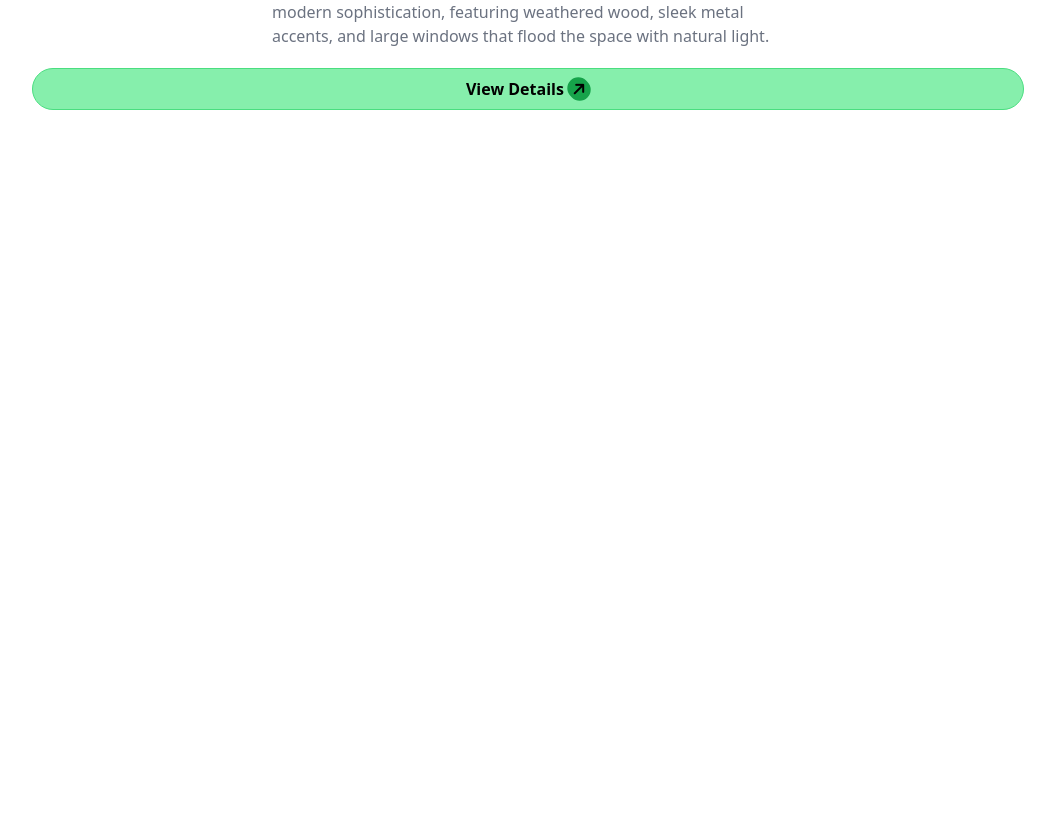
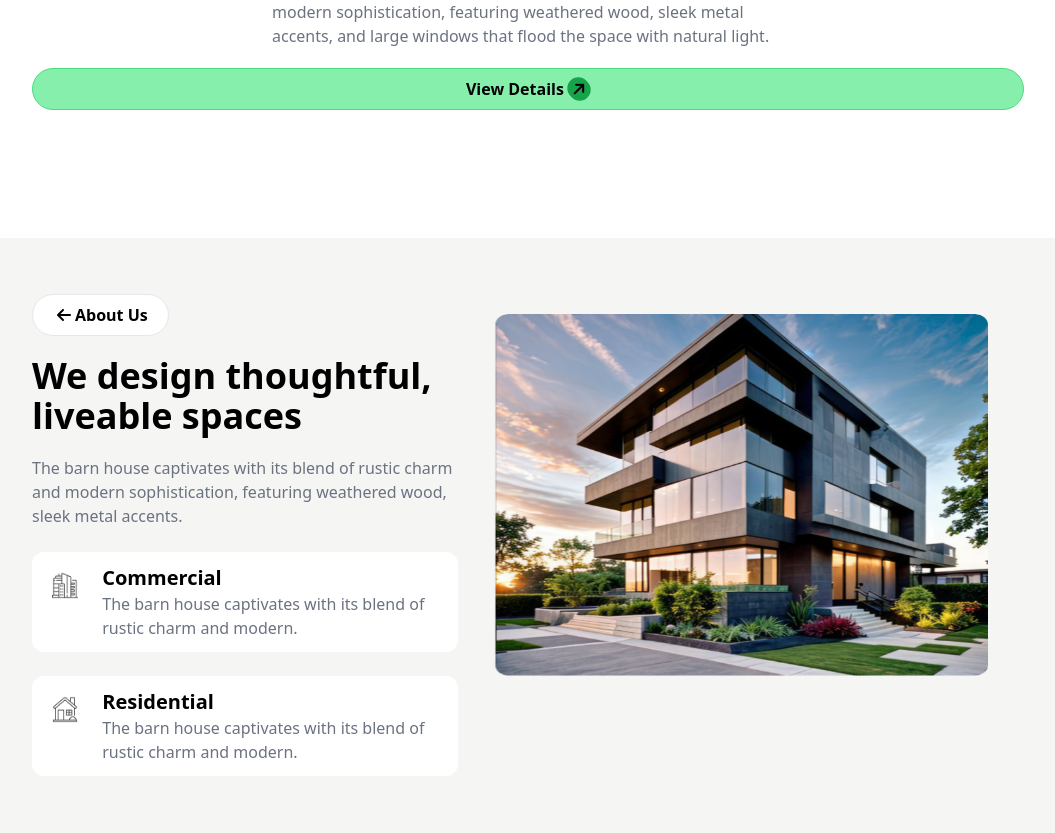
Before and after one commit to Oyshe-saha/assignment-tailwind, a plain HTML site: page index.html in a window 1280 px wide. Shown: the part 501-1334 px from the top of the page, without its empty margins (112-1167 px from the left). Before the commit the page ends 800 px from the top, so only its background shows below. Drawn offline with nearby package versions, Linux system fonts and the light colour scheme.

Commit message:
about us section done

```diff
--- a/index.html
+++ b/index.html
@@ -57,8 +57,41 @@
 </div>
     </header>
 
-    <main>
-
+    <main class="bg-stone-100 px-7 lg:px-36">
+<!-- about us section -->
+ <section class=" mt-3 lg:mt-32 lg:pt-10 md:flex">
+<!-- text  -->
+ <div class="lg:w-1/2 mt-4">
+  <button class=" bg-white border px-5 py-2 rounded-3xl text-black font-bold mb-5 "><i class="fa-solid fa-arrow-right rotate-180    rounded-full p-1 text-black"></i>About Us</button>
+  <h1 class="text-4xl font-bold mb-5">We design thoughtful, liveable spaces</h1>
+  <p class="text-gray-500 mb-6">The barn house captivates with its blend of rustic charm and
+    modern sophistication, featuring weathered wood, sleek metal accents.</p>
+    <!-- card-1 -->
+     <div class="bg-white flex gap-4 rounded-xl p-3">
+    <div>
+      <img class="w-16 p-2" src="./assets/commercial.png" alt="">
+    </div>
+<div>
+  <h3 class="text-xl font-bold">Commercial</h3>
+<p class="text-gray-500">The barn house captivates with its blend of rustic charm and modern.</p>
+</div>
+     </div>
+     <!-- card-2 -->
+     <div class="bg-white flex gap-4 mt-6  rounded-xl p-3">
+      <div>
+        <img class="w-16 p-2" src="./assets/residential.png" alt="">
+      </div>
+      <div>
+      <h3 class="text-xl font-bold">Residential</h3>
+      <p class="text-gray-500">The barn house captivates with its blend of rustic charm and modern.</p>
+      </div>
+      </div>
+ </div>
+ <!-- image -->
+  <div class="mx-9 my-9">
+    <img class="w-full h-3/4" src="./assets/Rectangle.png" alt="">
+  </div>
+ </section>
     </main>
 
     <footer></footer>
```
